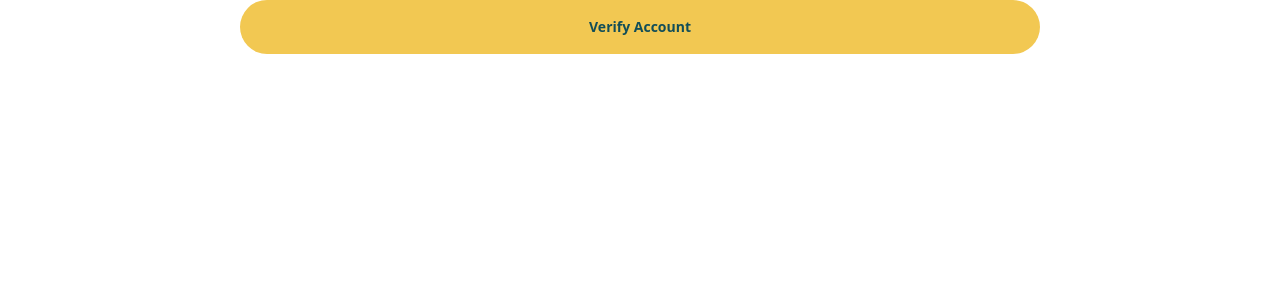
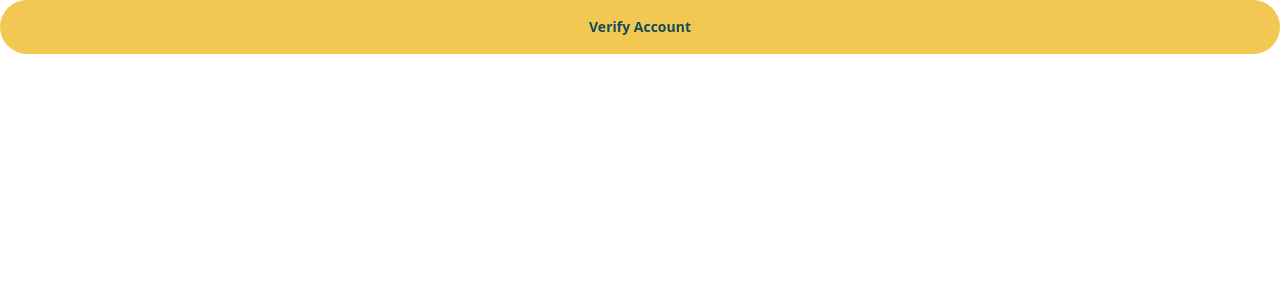
Before and after one commit to Shazzad-Hossen-Coredevs/project-packers, a React (Vite) app: page / in a window 1280 px wide. Shown: the top 300 px of the page. Built offline with nearby package versions, Linux system fonts and the light colour scheme.

Commit message:
boilerplate

```diff
--- a/src/pages/Home.jsx
+++ b/src/pages/Home.jsx
@@ -1,9 +1,9 @@
-import ButtonPrimary from "../Components/Buttons/ButtonPrimary";
+import ButtonPrimary from "../Components/Ui Elements/Buttons/ButtonPrimary";
 
 
 const Home = () => {
     return (
-        <div className="max-w-[800px] mx-auto">
+        <div className="max-w-[1280px] mx-auto">
 
           <ButtonPrimary text="Verify Account"/>
 
```
Also changed, not shown: src/Components/Ui Elements/Buttons/ButtonPrimary.jsx (renamed from src/Components/Buttons/ButtonPrimary.jsx).
